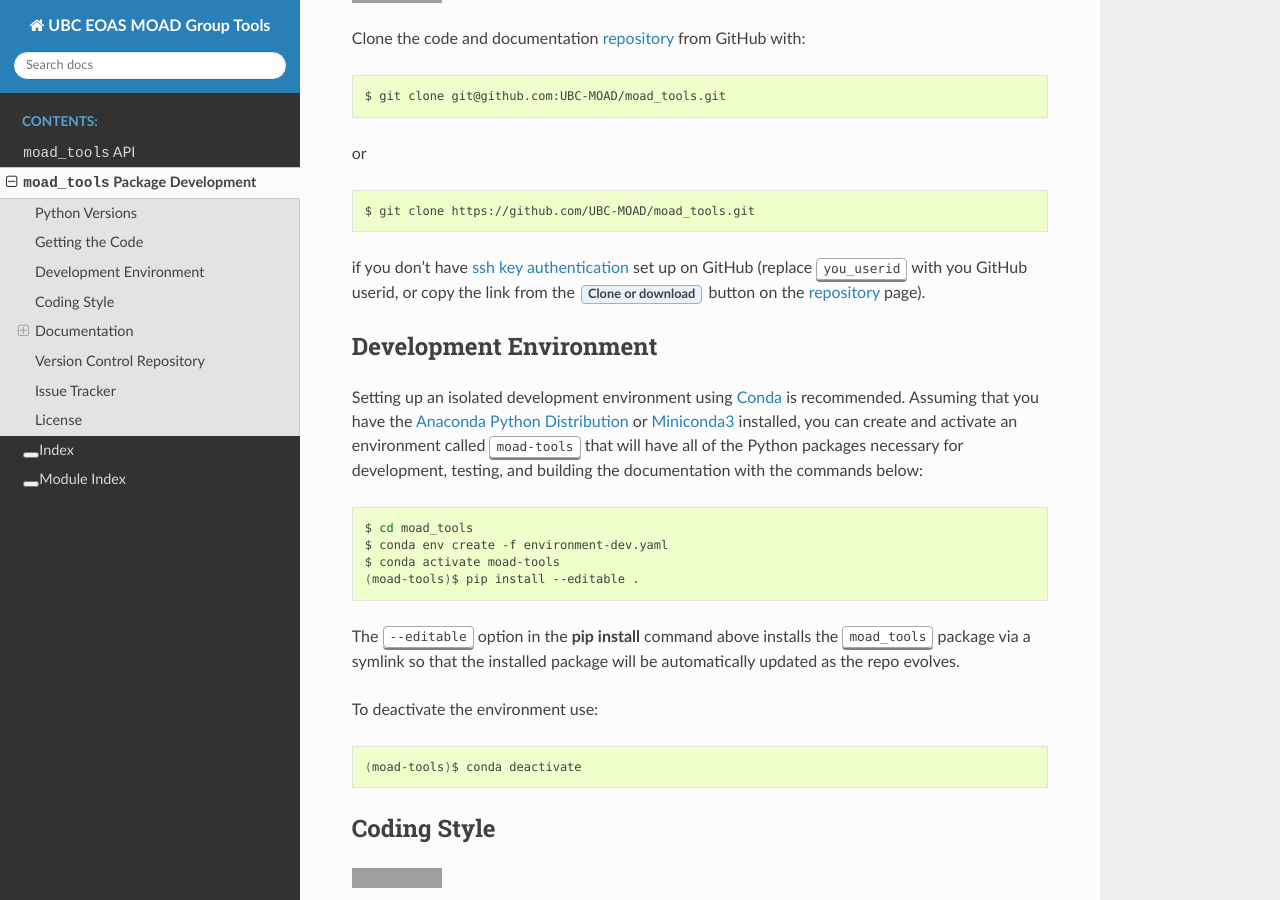
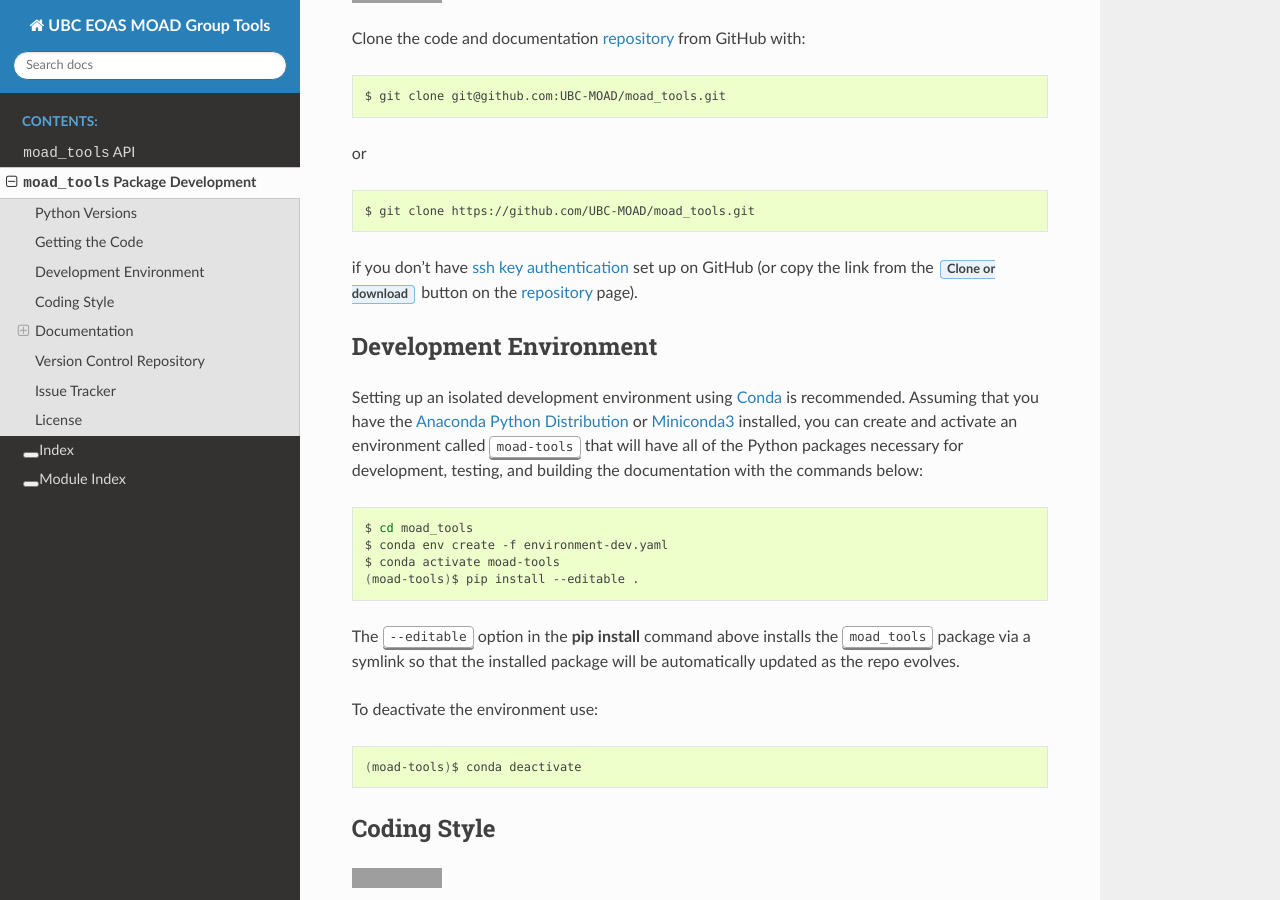
Before and after one commit to UBC-MOAD/moad_tools, a Sphinx documentation site: the page built from docs/pkg_development.rst, in a window 1280 px wide and 900 px high, scrolled down 595 px. Built offline with Sphinx 7.4.7 and the Read the Docs theme 2.0.0, drawn with Linux system fonts in a browser that asks for light colours; the version number could not be read and is left out; grey boxes are pictures that could not be loaded.

Commit message:
Drop leftover docs ref to GitHub id

```diff
--- a/docs/pkg_development.rst
+++ b/docs/pkg_development.rst
@@ -88,8 +88,7 @@ or
     $ git clone https://github.com/UBC-MOAD/moad_tools.git
 
 if you don't have `ssh key authentication`_ set up on GitHub
-(replace :kbd:`you_userid` with you GitHub userid,
-or copy the link from the :guilabel:`Clone or download` button on the `repository`_ page).
+(or copy the link from the :guilabel:`Clone or download` button on the `repository`_ page).
 
 .. _ssh key authentication: https://help.github.com/en/github/authenticating-to-github/connecting-to-github-with-ssh
 
```
